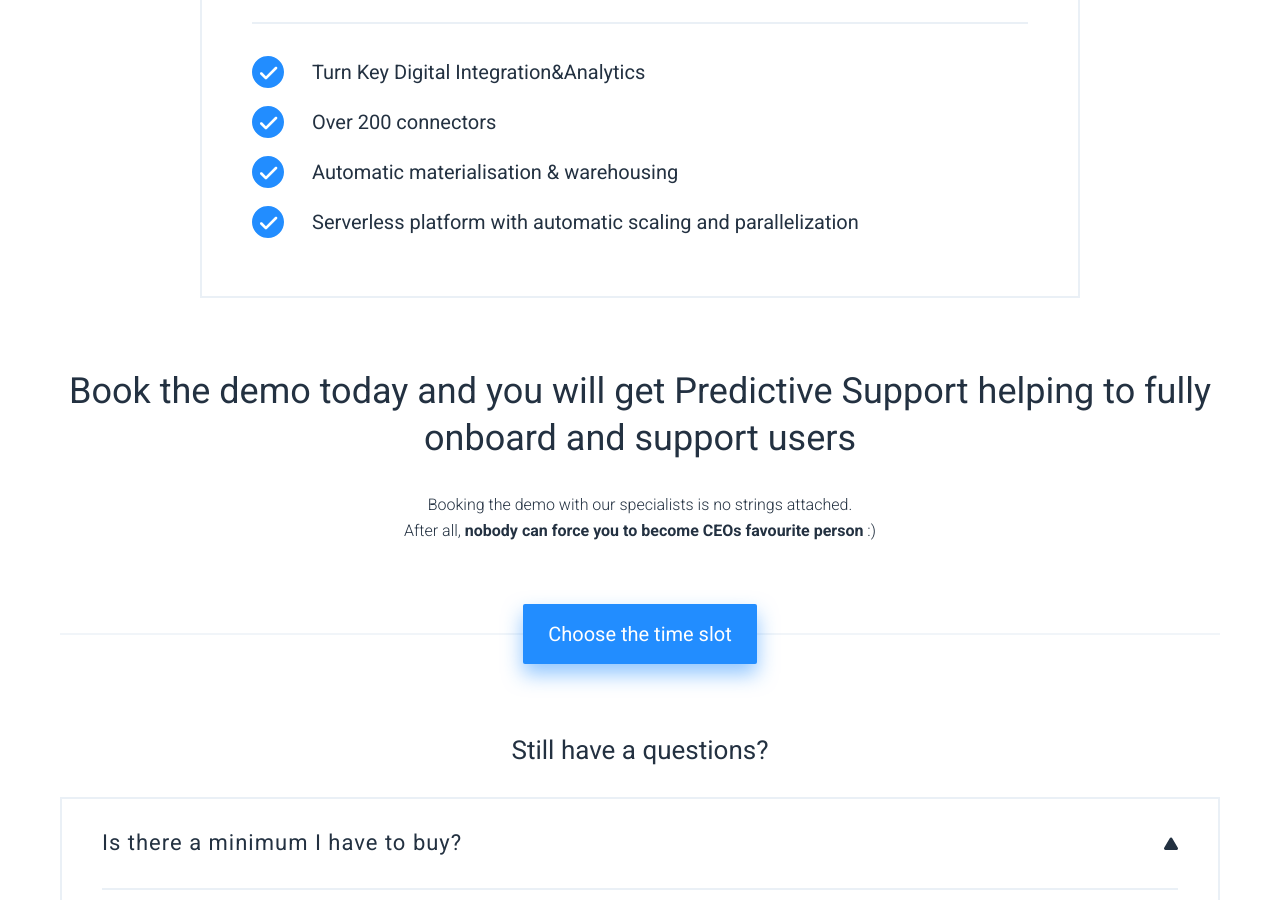
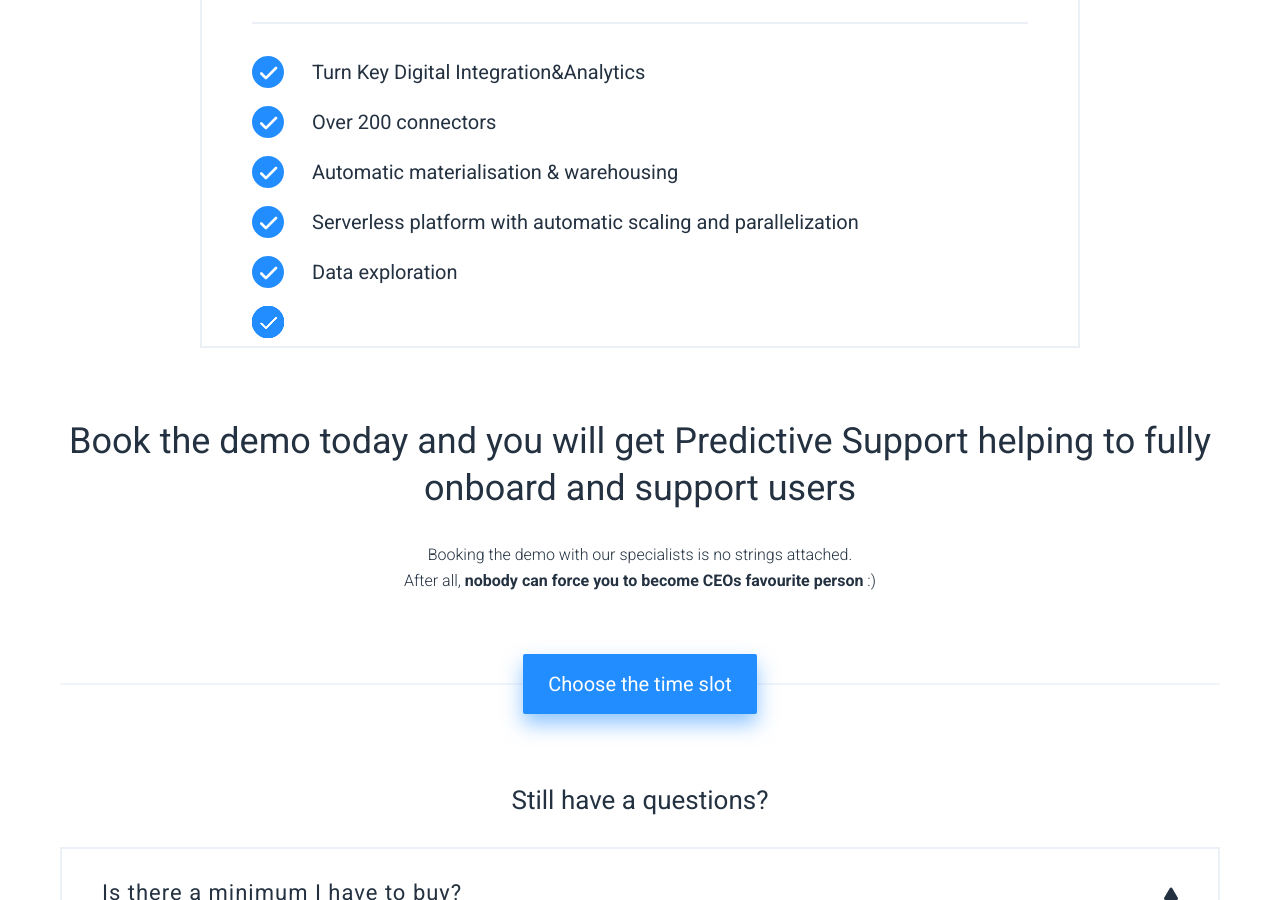
Before and after one commit to keboola/website, a Jekyll site: the page built from _landing/how-to-win-data.md, in a window 1280 px wide and 900 px high, scrolled down 7331 px. Built offline with Jekyll 4.4.1, drawn with Linux system fonts in a browser that asks for light colours; nearby versions of some CDN libraries.

Commit message:
Update from Forestry.io Martin Karasek updated _landing/how-to-win-data.md

```diff
--- a/_landing/how-to-win-data.md
+++ b/_landing/how-to-win-data.md
@@ -184,6 +184,13 @@ page_sections:
     - item: Over 200 connectors
     - item: Automatic materialisation & warehousing
     - item: Serverless platform with automatic scaling and parallelization
+    - item: Data exploration
+    - {}
+    - {}
+    - {}
+    - {}
+    - {}
+    - {}
 - template: ask-demo
   block: ask-demo
   headline: Book the demo today and you will get Predictive Support helping to fully
```
